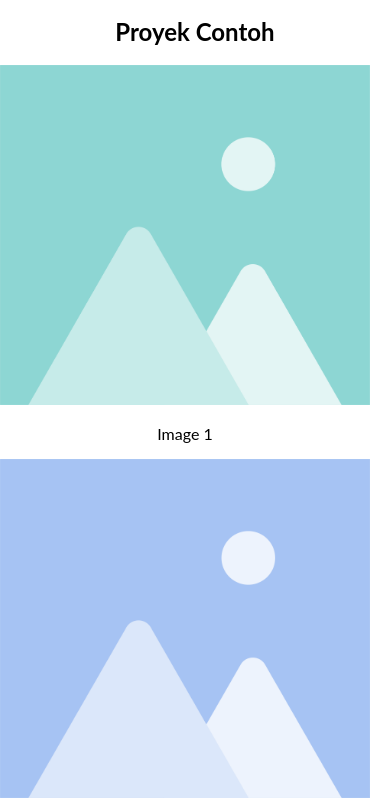
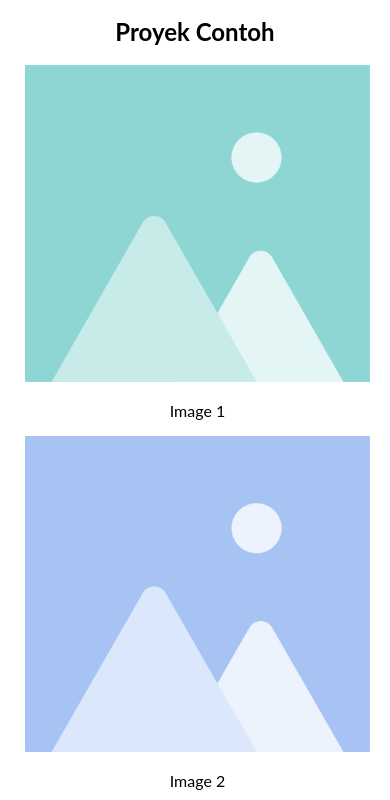
Before and after one commit to LokiAsgard12/Latihan-HTML-CSS, a plain HTML site: page index.html in a window 390 px wide. Shown: the part 961-1761 px from the top of the page. Drawn offline with Linux system fonts and the light colour scheme.

Commit message:
Update Responsive.css

```diff
--- a/CSSLatihan/Responsive.css
+++ b/CSSLatihan/Responsive.css
@@ -5,19 +5,25 @@
   }
 }
 
+.proyeks {
+  float: left;
+  margin: 0 2.5rem;
+  margin-left: 4rem;
+  width: 25%;
+}
 /* Untuk Tablet */
-@media all and (max-width: 1000px) {
+@media all and (max-width: 1200px) {
   .proyeks {
     width: 50%;
     margin: 0 auto;
-    padding-right: 20px;
+    padding: 0 20px;
   }
 }
 
 /* Untuk Smartphone */
 @media all and (max-width: 600px) {
   /* Tambahkan CSS untuk header-right */
-  .header-right {
+  .header-left ul {
     display: none;
   }
   .menu-icon {
@@ -29,7 +35,8 @@
   }
   /* Tambahkan CSS untuk proyek */
   .proyeks {
+    margin: 0 auto;
+    padding-left: 25px;
     width: 100%;
-    margin: 0 auto;
   }
 }
```
